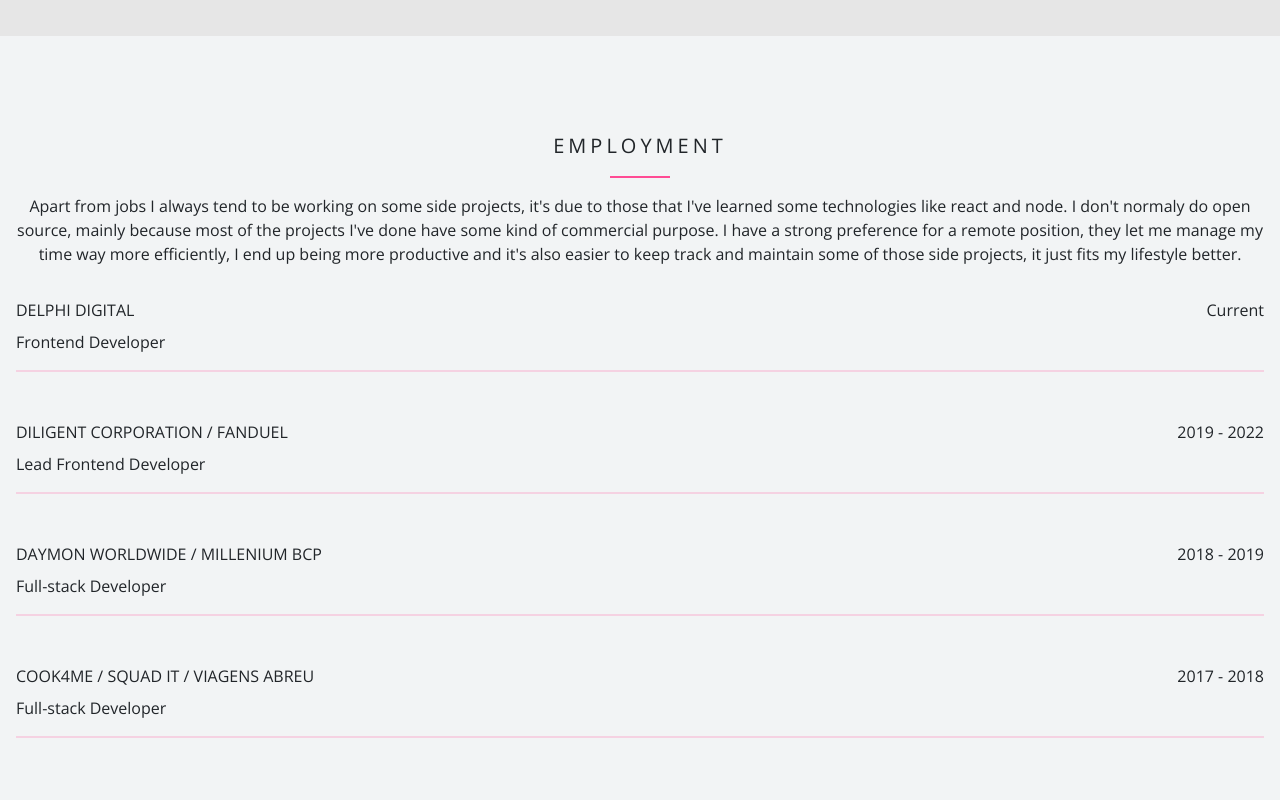
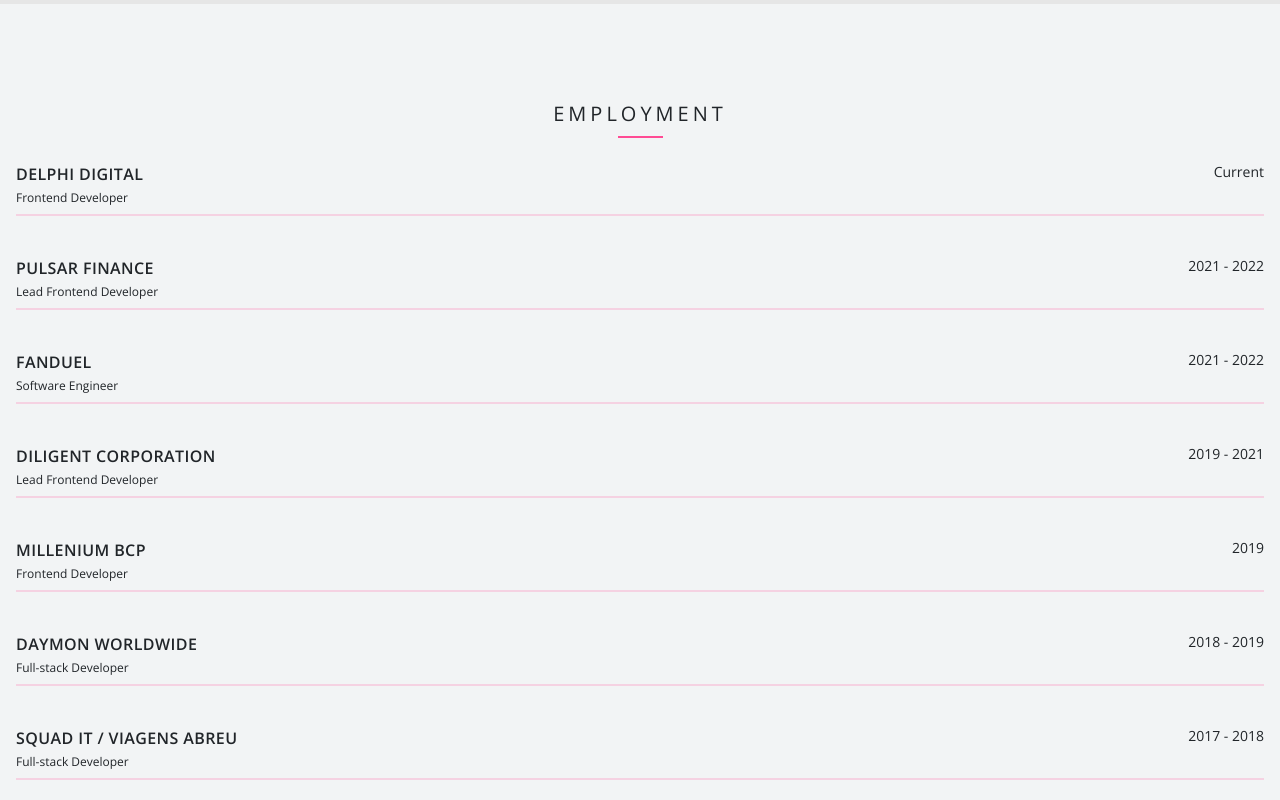
Before and after one commit to gustavomauricio/gmauricio-site, a Next.js app: page / in a window 1280 px wide. Shown: the part 1380-2180 px from the top of the page. Built offline with nearby package versions, Linux system fonts and the light colour scheme.

Commit message:
refactor: styling. change employment data

```diff
--- a/constants.ts
+++ b/constants.ts
@@ -5,19 +5,39 @@
     date: "Current",
   },
   {
-    company: "Diligent Corporation / Fanduel",
+    company: "Pulsar Finance",
     role: "Lead Frontend Developer",
-    date: "2019 - 2022",
+    date: "2021 - 2022",
   },
   {
-    company: "Daymon Worldwide / Millenium BCP",
+    company: "Fanduel",
+    role: "Software Engineer",
+    date: "2021 - 2022",
+  },
+  {
+    company: "Diligent Corporation",
+    role: "Lead Frontend Developer",
+    date: "2019 - 2021",
+  },
+  {
+    company: "Millenium BCP",
+    role: "Frontend Developer",
+    date: "2019",
+  },
+  {
+    company: "Daymon Worldwide",
     role: "Full-stack Developer",
     date: "2018 - 2019",
   },
   {
+    company: "Squad IT / Viagens Abreu",
+    role: "Full-stack Developer",
+    date: "2017 - 2018",
+  },
+  {
     company: "Cook4me / Squad IT / Viagens Abreu",
     role: "Full-stack Developer",
-    date: "2017 - 2018",
+    date: "2017",
   },
 ];
 
--- a/pages/_document.tsx
+++ b/pages/_document.tsx
@@ -9,8 +9,14 @@
         <meta charSet="utf-8" />
         <meta name="description" content="" />
 
+        <link rel="preconnect" href="https://fonts.googleapis.com" />
         <link
-          href="https://fonts.googleapis.com/css?family=Open+Sans"
+          rel="preconnect"
+          href="https://fonts.gstatic.com"
+          crossOrigin="anonymous"
+        />
+        <link
+          href="https://fonts.googleapis.com/css2?family=Open+Sans:wght@300;400;500;600;700&display=swap"
           rel="stylesheet"
         />
         <link
--- a/pages/index.tsx
+++ b/pages/index.tsx
@@ -106,24 +106,15 @@
                 Employment
               </h5>
               <hr />
-              <p className="text-center mb-4">
-                Apart from jobs I always tend to be working on some side
-                projects, it's due to those that I've learned some technologies
-                like react and node. I don't normaly do open source, mainly
-                because most of the projects I've done have some kind of
-                commercial purpose. I have a strong preference for a remote
-                position, they let me manage my time way more efficiently, I end
-                up being more productive and it's also easier to keep track and
-                maintain some of those side projects, it just fits my lifestyle
-                better.
-              </p>
               {EMPLOYMENT_HISTORY.map((entry) => (
                 <div className="py-4" key={entry.company}>
-                  <div className="flex justify-between mb-2">
-                    <h6 className="uppercase">{entry.company}</h6>
-                    <h6>{entry.date}</h6>
+                  <div className="flex justify-between mb-1">
+                    <h6 className="uppercase tracking-wide font-semibold">
+                      {entry.company}
+                    </h6>
+                    <h6 className="text-sm">{entry.date}</h6>
                   </div>
-                  <p>{entry.role}</p>
+                  <p className="text-xs">{entry.role}</p>
                   <hr className="opacity-20 max-w-full" />
                 </div>
               ))}
@@ -139,7 +130,13 @@
               <hr className="mb-10" />
               <SubmitForm />
             </div>
-            <div className="w-full flex justify-center pb-3">
+          </div>
+        </section>
+      </main>
+
+      <footer className="py-4 text-center">
+        <p className="font-semibold text-lg mb-2">@gustavommauricio</p>
+        <div className="w-full flex justify-center">
           <a
             href="https://www.linkedin.com/in/gustavo-mauricio/"
             target="_blank"
@@ -154,13 +151,14 @@
           >
             <i className="fab fa-2x fa-twitter color mx-2"></i>
           </a>
+          <a
+            href="https://instagram.com/gustavommauricio"
+            target="_blank"
+            rel="noopener noreferrer"
+          >
+            <i className="fab fa-2x fa-instagram color mx-2"></i>
+          </a>
         </div>
-          </div>
-        </section>
-      </main>
-
-      <footer className="py-2 bg-black text-white text-center">
-        &#169; Made by <span className="text-pink-400">Gustavo Mauricio</span>
       </footer>
     </>
   );
--- a/styles/style.css
+++ b/styles/style.css
@@ -26,11 +26,11 @@
 }
 
 hr {
-  max-width: 60px;
+  max-width: 45px;
   border: 0;
   border-top: 2px solid;
   border-color: #ff4b94;
-  margin: 1rem auto;
+  margin: 0.5rem auto;
 }
 
 a:hover {
```
Lines whose indentation alone changed are shown as unchanged.
